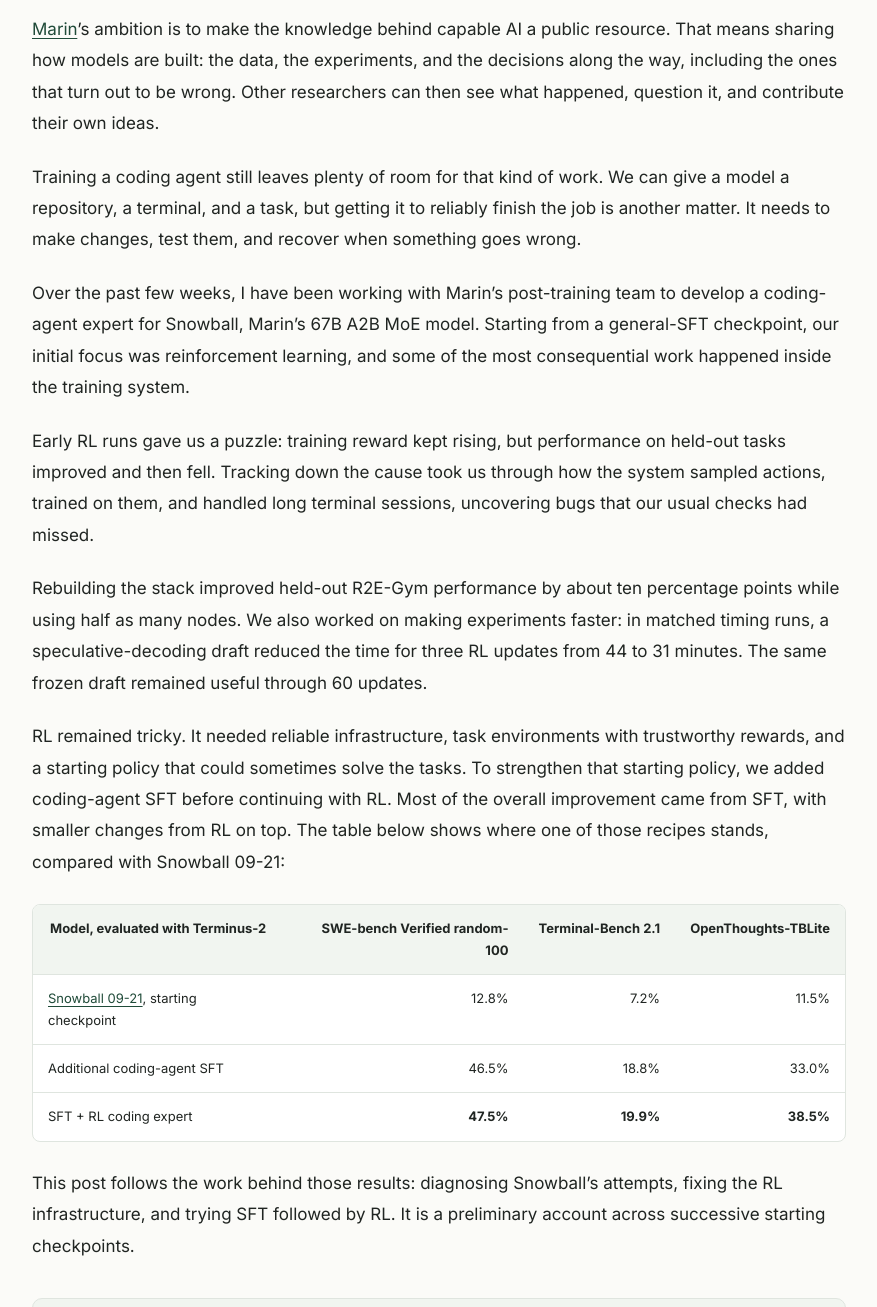
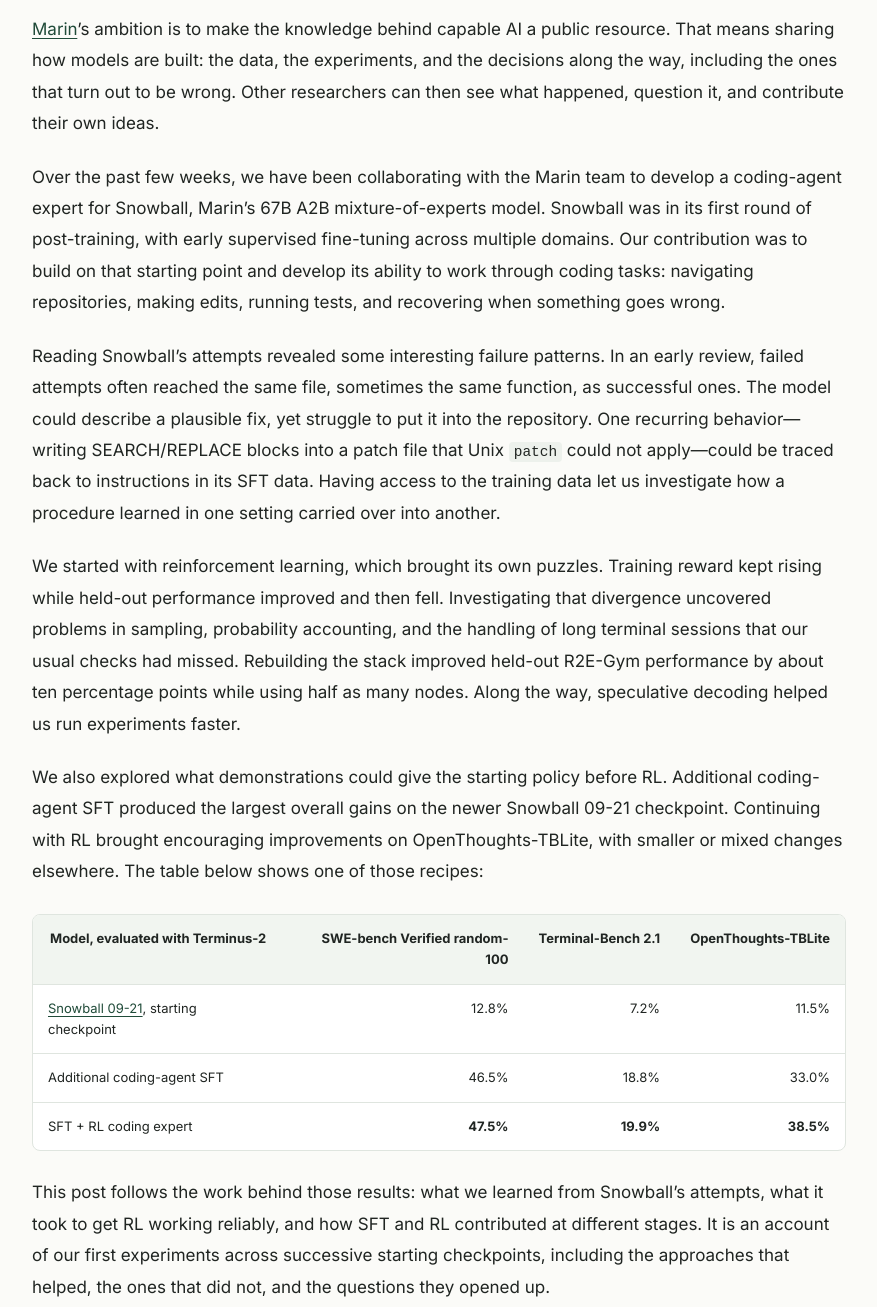
Before and after one commit to lukedhlee/lukedhlee.github.io, a Jekyll site: the page built from _posts/2026-10-21-turning-snowball-into-a-coding-agent.md, in a window 1280 px wide and 1400 px high, scrolled down 1104 px, cut to the strip 93-1400 px from the top of the window. Shown: the whole strip, without its empty margins (201-1078 px from the left). Built offline with Jekyll 4.4.1, drawn with Linux system fonts in a browser that asks for light colours.

Commit message:
Frame Snowball introduction around developing a coding expert

```diff
--- a/_posts/2026-10-21-turning-snowball-into-a-coding-agent.md
+++ b/_posts/2026-10-21-turning-snowball-into-a-coding-agent.md
@@ -14,15 +14,13 @@
 
 [Marin](https://marin.community/)’s ambition is to make the knowledge behind capable AI a public resource. That means sharing how models are built: the data, the experiments, and the decisions along the way, including the ones that turn out to be wrong. Other researchers can then see what happened, question it, and contribute their own ideas.
 
-Training a coding agent still leaves plenty of room for that kind of work. We can give a model a repository, a terminal, and a task, but getting it to reliably finish the job is another matter. It needs to make changes, test them, and recover when something goes wrong.
+Over the past few weeks, we have been collaborating with the Marin team to develop a coding-agent expert for Snowball, Marin’s 67B A2B mixture-of-experts model. Snowball was in its first round of post-training, with early supervised fine-tuning across multiple domains. Our contribution was to build on that starting point and develop its ability to work through coding tasks: navigating repositories, making edits, running tests, and recovering when something goes wrong.
 
-Over the past few weeks, I have been working with Marin’s post-training team to develop a coding-agent expert for Snowball, Marin’s 67B A2B MoE model. Starting from a general-SFT checkpoint, our initial focus was reinforcement learning, and some of the most consequential work happened inside the training system.
+Reading Snowball’s attempts revealed some interesting failure patterns. In an early review, failed attempts often reached the same file, sometimes the same function, as successful ones. The model could describe a plausible fix, yet struggle to put it into the repository. One recurring behavior—writing SEARCH/REPLACE blocks into a patch file that Unix `patch` could not apply—could be traced back to instructions in its SFT data. Having access to the training data let us investigate how a procedure learned in one setting carried over into another.
 
-Early RL runs gave us a puzzle: training reward kept rising, but performance on held-out tasks improved and then fell. Tracking down the cause took us through how the system sampled actions, trained on them, and handled long terminal sessions, uncovering bugs that our usual checks had missed.
+We started with reinforcement learning, which brought its own puzzles. Training reward kept rising while held-out performance improved and then fell. Investigating that divergence uncovered problems in sampling, probability accounting, and the handling of long terminal sessions that our usual checks had missed. Rebuilding the stack improved held-out R2E-Gym performance by about ten percentage points while using half as many nodes. Along the way, speculative decoding helped us run experiments faster.
 
-Rebuilding the stack improved held-out R2E-Gym performance by about ten percentage points while using half as many nodes. We also worked on making experiments faster: in matched timing runs, a speculative-decoding draft reduced the time for three RL updates from 44 to 31 minutes. The same frozen draft remained useful through 60 updates.
-
-RL remained tricky. It needed reliable infrastructure, task environments with trustworthy rewards, and a starting policy that could sometimes solve the tasks. To strengthen that starting policy, we added coding-agent SFT before continuing with RL. Most of the overall improvement came from SFT, with smaller changes from RL on top. The table below shows where one of those recipes stands, compared with Snowball 09-21:
+We also explored what demonstrations could give the starting policy before RL. Additional coding-agent SFT produced the largest overall gains on the newer Snowball 09-21 checkpoint. Continuing with RL brought encouraging improvements on OpenThoughts-TBLite, with smaller or mixed changes elsewhere. The table below shows one of those recipes:
 
 <div class="table-wrap" markdown="1">
 
@@ -34,7 +32,7 @@
 
 </div>
 
-This post follows the work behind those results: diagnosing Snowball’s attempts, fixing the RL infrastructure, and trying SFT followed by RL. It is a preliminary account across successive starting checkpoints.
+This post follows the work behind those results: what we learned from Snowball’s attempts, what it took to get RL working reliably, and how SFT and RL contributed at different stages. It is an account of our first experiments across successive starting checkpoints, including the approaches that helped, the ones that did not, and the questions they opened up.
 
 <nav class="research-toc" aria-label="Article contents">
 <div class="research-toc-title">Contents</div>
```
